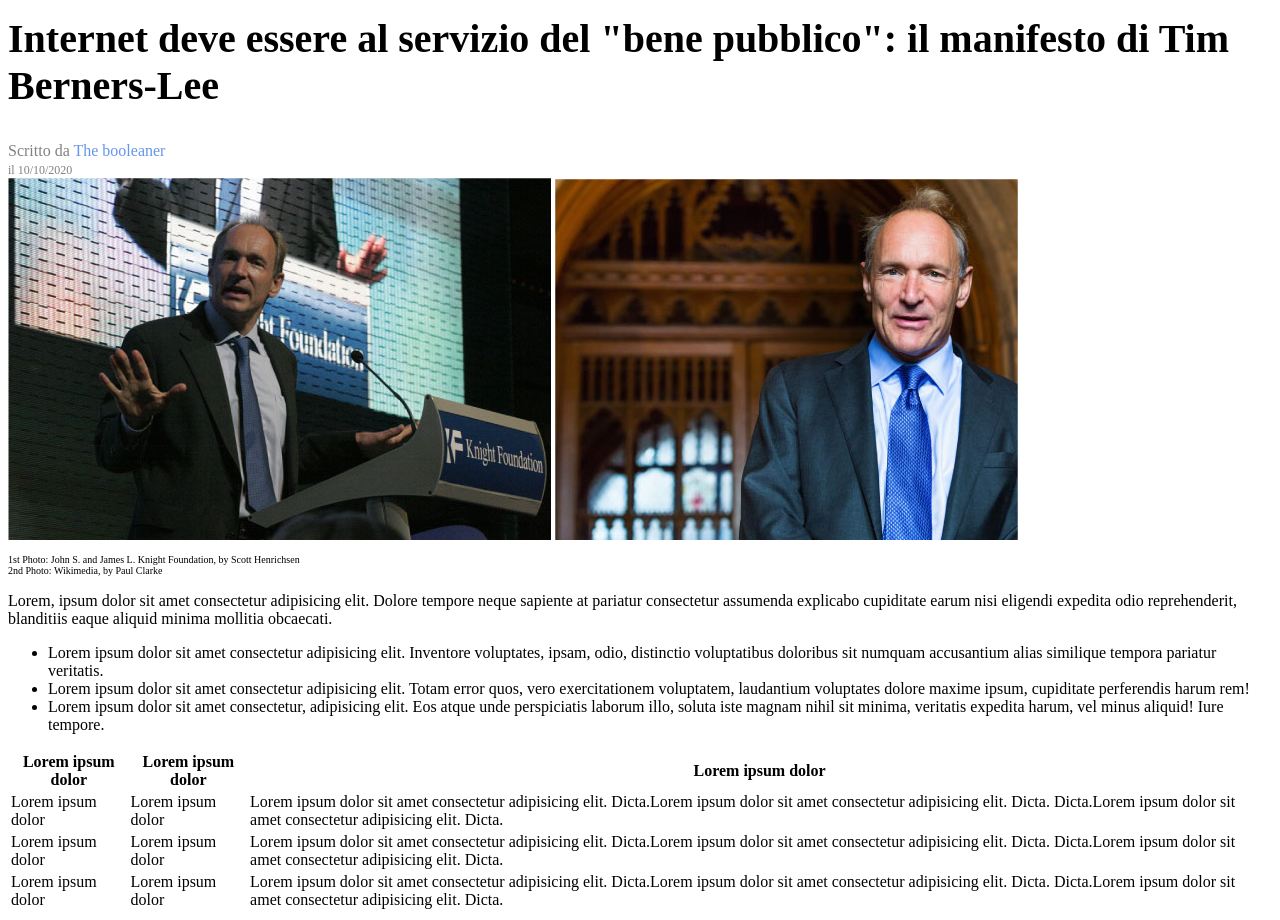
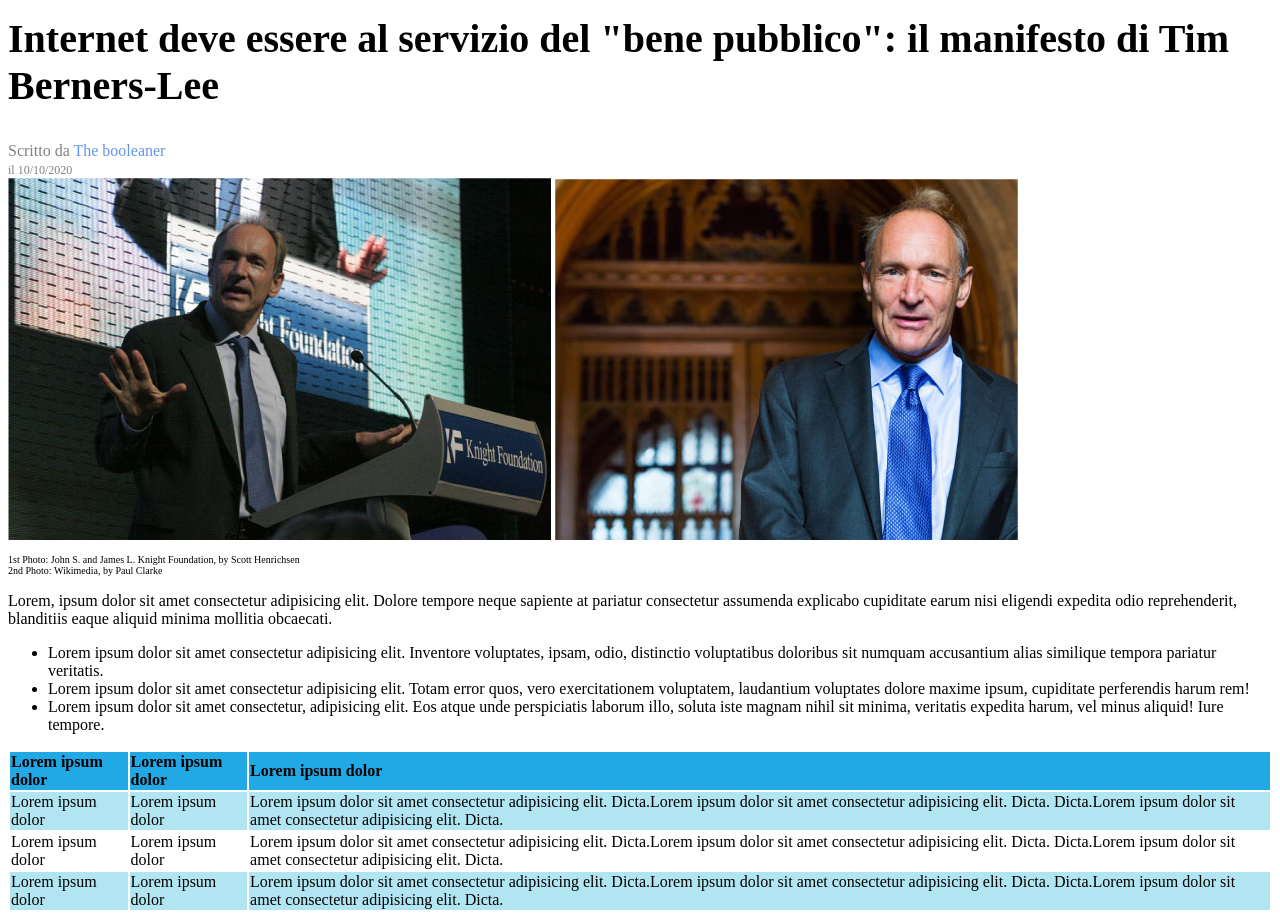
Before and after one commit to La-wii/html-css-booleaner, a plain HTML site: page index.html in a window 1280 px wide. Shown: the part 118-1038 px from the top of the page. Drawn offline with Linux system fonts and the light colour scheme.

Commit message:
add table color

```diff
--- a/css/style.css
+++ b/css/style.css
@@ -31,8 +31,22 @@ h1 {
     font-size: 12px;
 }
 /* fine sezione titolo autore data */
+
 /* inizio sezione info foto */
 .info-foto {
     font-size: 10px;
 }
 /* fine sezione info foto */
+
+/* inizio tabella */
+table {
+    width: 100%;
+    text-align: left;
+}
+thead {
+    background-color: rgb(32, 169, 229);
+}
+.light-blue {
+    background-color: rgb(177, 229, 242);
+    width: 40%;
+}
```
